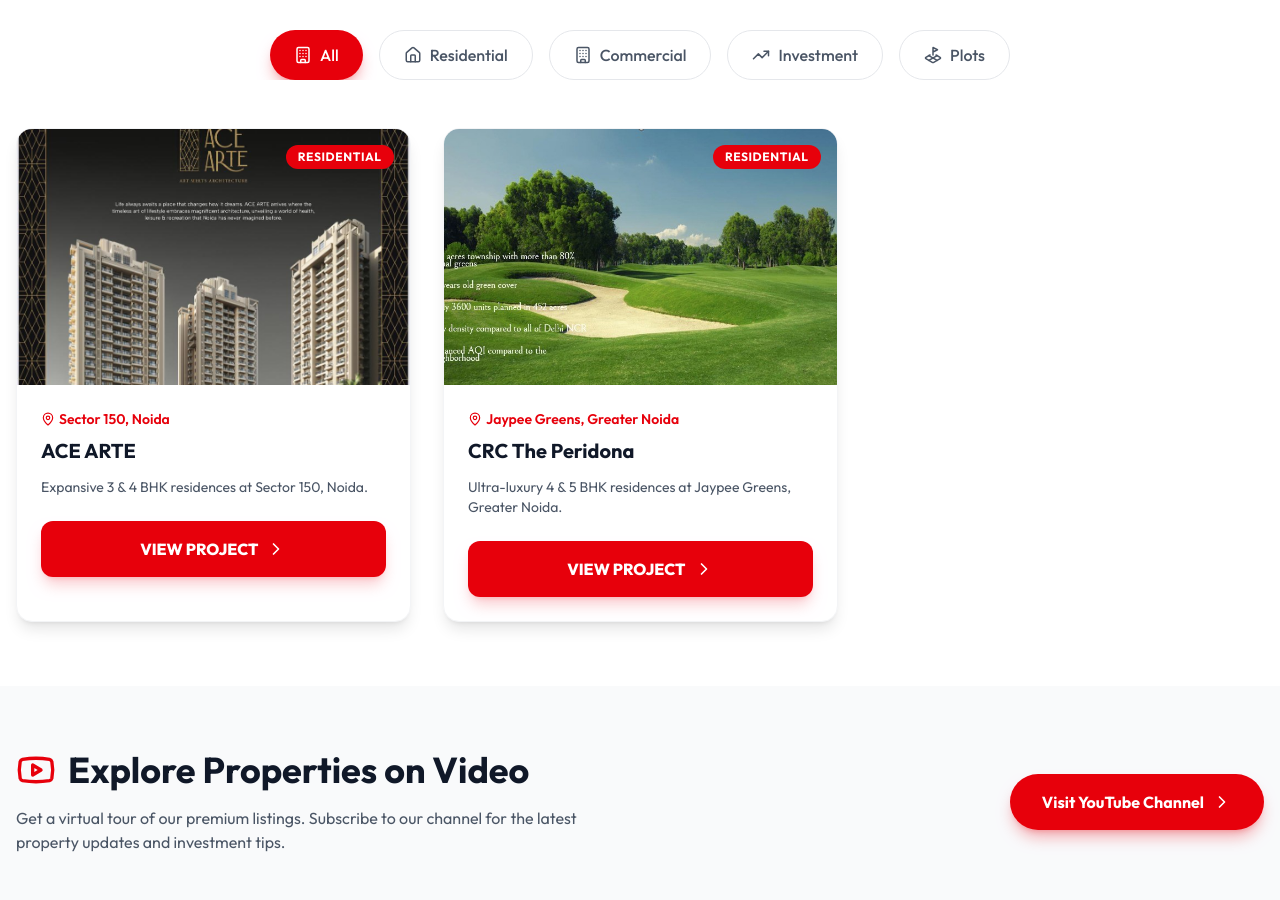
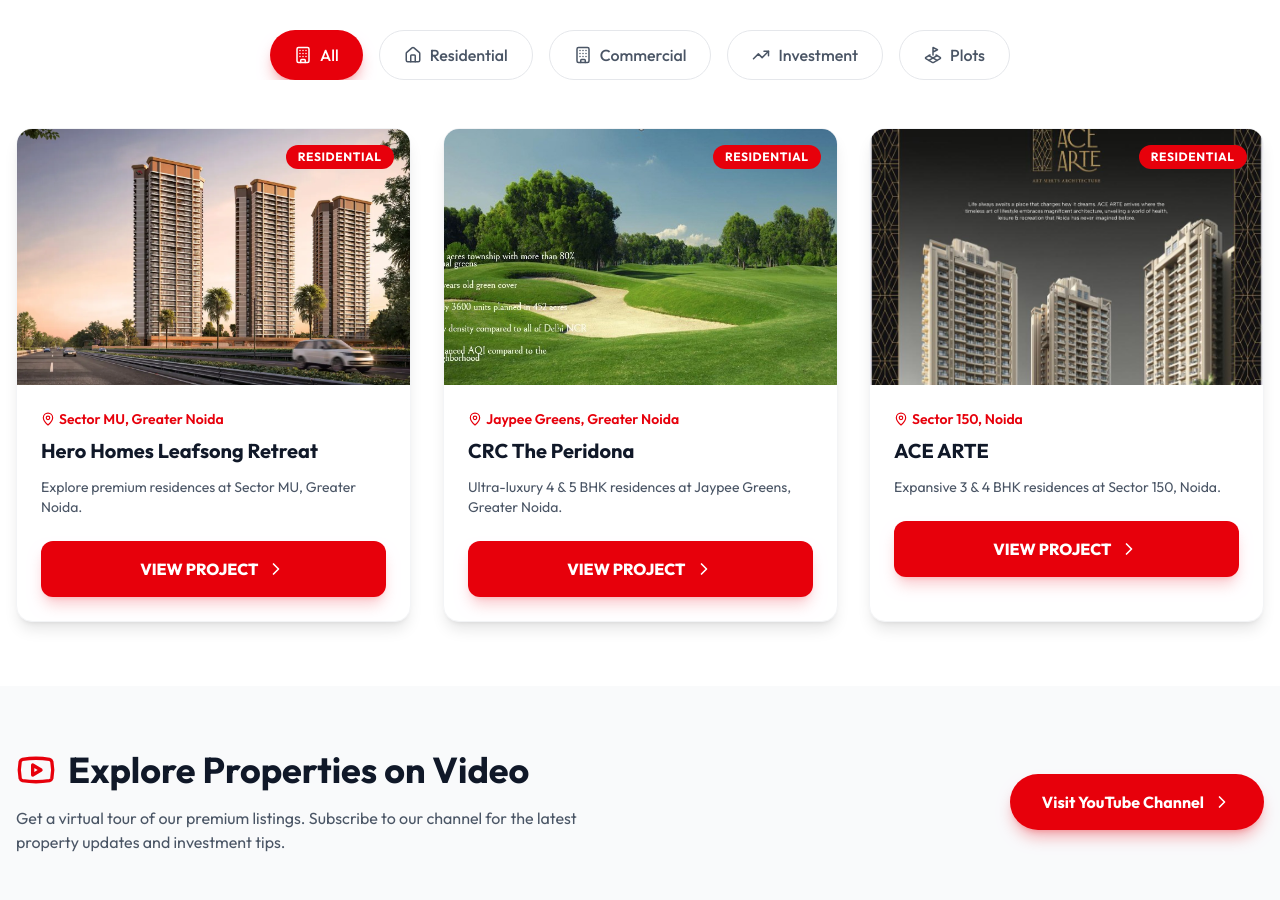
Before and after one commit to lalitrealprop/REAL-PROP, a React (Vite) app: page / in a window 1280 px wide. Shown: the part 2940-3840 px from the top of the page. Built offline with nearby package versions, Linux system fonts and the light colour scheme; no server answers; the database is empty; grey boxes are pictures that could not be loaded; a web font is replaced by a local one.

Commit message:
Show Hero Homes in navbar and project listings

```diff
--- a/src/components/Navbar.tsx
+++ b/src/components/Navbar.tsx
@@ -31,6 +31,7 @@
     { name: 'SVG Central Square', href: '/projects/svg-central-square' },
     { name: 'CRC The Peridona', href: '/projects/crc-the-peridona' },
     { name: 'ACE ARTE', href: '/projects/ace-arte-sector-150-noida' },
+    { name: 'Hero Homes Leafsong Retreat', href: '/projects/hero-homes-sector-mu-greater-noida' },
   ];
   const locations = [
     { name: 'Greater Noida', href: '/greater-noida' }, { name: 'Noida', href: '/noida' },
--- a/src/components/ProjectsSection.tsx
+++ b/src/components/ProjectsSection.tsx
@@ -15,6 +15,50 @@
   { id: 'Plots', icon: LandPlot },
 ];
 
+const FEATURED_PROJECTS: Project[] = [
+  {
+    id: 'realprop-hero-homes-sector-mu',
+    title: 'Hero Homes Leafsong Retreat',
+    description: 'Explore premium residences at Sector MU, Greater Noida.',
+    location: 'Sector MU, Greater Noida',
+    type: 'Residential',
+    category: 'Residential',
+    image: '/hero-homes-sector-mu/hero.webp',
+    createdAt: null as any,
+  },
+  {
+    id: 'realprop-crc-the-peridona',
+    title: 'CRC The Peridona',
+    description: 'Ultra-luxury 4 & 5 BHK residences at Jaypee Greens, Greater Noida.',
+    location: 'Jaypee Greens, Greater Noida',
+    type: 'Residential',
+    category: 'Residential',
+    image: '/crc-the-peridona/images/hero/hero-bg.webp',
+    createdAt: null as any,
+  },
+  {
+    id: 'realprop-ace-arte',
+    title: 'ACE ARTE',
+    description: 'Expansive 3 & 4 BHK residences at Sector 150, Noida.',
+    location: 'Sector 150, Noida',
+    type: 'Residential',
+    category: 'Residential',
+    image: '/ace-arte/ace-arte-hero.jpeg',
+    createdAt: null as any,
+  },
+];
+
+function getProjectRoute(project: Project): string | null {
+  const name = (project.title || '').toLowerCase();
+  if (name.includes('hero homes') || name.includes('leafsong')) {
+    return '/projects/hero-homes-sector-mu-greater-noida';
+  }
+  if (name.includes('svg central square')) return '/projects/svg-central-square';
+  if (name.includes('crc the peridona')) return '/projects/crc-the-peridona';
+  if (name.includes('ace arte')) return '/projects/ace-arte-sector-150-noida';
+  return null;
+}
+
 export default function ProjectsSection({ title }: { title?: string }) {
   const [projects, setProjects] = useState<Project[]>([]);
   const [loading, setLoading] = useState(true);
@@ -27,42 +71,28 @@
       setProjects(data);
       setLoading(false);
     }, (error) => {
+      setLoading(false);
       handleFirestoreError(error, OperationType.LIST, 'projects');
     });
     return () => unsubscribe();
   }, []);
 
-  const crcProject: Project = {
-    id: 'realprop-crc-the-peridona',
-    title: 'CRC The Peridona',
-    description: 'Ultra-luxury 4 & 5 BHK residences at Jaypee Greens, Greater Noida.',
-    location: 'Jaypee Greens, Greater Noida',
-    type: 'Residential',
-    category: 'Residential',
-    image: '/crc-the-peridona/images/hero/hero-bg.webp',
-    createdAt: null as any,
-  };
+  // Prefer the Firestore record when it exists, avoiding duplicate featured cards.
+  const hasMatchingProject = (featured: Project) =>
+    projects.some(project =>
+      project.id === featured.id ||
+      getProjectRoute(project) === getProjectRoute(featured) ||
+      project.title?.trim().toLowerCase() === featured.title.toLowerCase()
+    );
 
-  const aceArteProject: Project = {
-    id: 'realprop-ace-arte',
-    title: 'ACE ARTE',
-    description: 'Expansive 3 & 4 BHK residences at Sector 150, Noida.',
-    location: 'Sector 150, Noida',
-    type: 'Residential',
-    category: 'Residential',
-    image: '/ace-arte/ace-arte-hero.jpeg',
-    createdAt: null as any,
-  };
-
-  const withStaticProjects = [
-    ...(projects.some(p => p.title.toLowerCase().includes('ace arte')) ? [] : [aceArteProject]),
-    ...(projects.some(p => p.title.toLowerCase().includes('crc the peridona')) ? [] : [crcProject]),
+  const mergedProjects = [
+    ...FEATURED_PROJECTS.filter(featured => !hasMatchingProject(featured)),
+    ...projects,
   ];
-  const mergedProjects = [...withStaticProjects, ...projects];
 
   const filteredProjects = activeCategory === 'All'
     ? mergedProjects
-    : mergedProjects.filter(p => p.category === activeCategory);
+    : mergedProjects.filter(p => p.category === activeCategory || (!p.category && p.type === activeCategory));
 
   return (
     <div className="container mx-auto px-4">
@@ -80,7 +110,6 @@
         <p className="text-gray-600 max-w-2xl mx-auto font-medium">Explore our wide range of premium properties in Noida, Greater Noida, and Delhi NCR.</p>
       </div>
 
-      {/* Category Filter */}
       <div className="flex overflow-x-auto md:flex-wrap md:justify-center gap-3 md:gap-4 mb-12 pb-4 md:pb-0 scrollbar-hide -mx-4 px-4 md:mx-0 md:px-0">
         {CATEGORIES.map((cat) => (
           <button
@@ -103,12 +132,12 @@
           <Loader2 className="animate-spin text-red-600" size={40} />
         </div>
       ) : (
-        <motion.div
-          layout
-          className="grid grid-cols-1 md:grid-cols-2 lg:grid-cols-3 gap-8"
-        >
+        <motion.div layout className="grid grid-cols-1 md:grid-cols-2 lg:grid-cols-3 gap-8">
           <AnimatePresence mode="popLayout">
-            {filteredProjects.map((project) => (
+            {filteredProjects.map((project) => {
+              const route = getProjectRoute(project);
+              const buttonClasses = 'w-full flex items-center justify-center space-x-2 bg-red-600 hover:bg-red-700 text-white py-4 rounded-xl font-black transition-all shadow-lg shadow-red-600/20 hover:shadow-red-600/40';
+              return (
                 <motion.div
                   key={project.id}
                   layout
@@ -137,30 +166,9 @@
                     <h3 className="text-xl font-bold text-gray-900 mb-3 group-hover:text-red-600 transition-colors">
                       {project.title}
                     </h3>
-                  <p className="text-gray-600 text-sm mb-6 line-clamp-2">
-                    {project.description}
-                  </p>
-                  {project.title.toLowerCase().includes('svg central square') ? (
-                    <Link
-                      to="/projects/svg-central-square"
-                      className="w-full flex items-center justify-center space-x-2 bg-red-600 hover:bg-red-700 text-white py-4 rounded-xl font-black transition-all shadow-lg shadow-red-600/20 hover:shadow-red-600/40"
-                    >
-                      <span>VIEW PROJECT</span>
-                      <ChevronRight size={20} />
-                    </Link>
-                  ) : project.title.toLowerCase().includes('crc the peridona') ? (
-                    <Link
-                      to="/projects/crc-the-peridona"
-                      className="w-full flex items-center justify-center space-x-2 bg-red-600 hover:bg-red-700 text-white py-4 rounded-xl font-black transition-all shadow-lg shadow-red-600/20 hover:shadow-red-600/40"
-                    >
-                      <span>VIEW PROJECT</span>
-                      <ChevronRight size={20} />
-                    </Link>
-                  ) : project.title.toLowerCase().includes('ace arte') ? (
-                    <Link
-                      to="/projects/ace-arte-sector-150-noida"
-                      className="w-full flex items-center justify-center space-x-2 bg-red-600 hover:bg-red-700 text-white py-4 rounded-xl font-black transition-all shadow-lg shadow-red-600/20 hover:shadow-red-600/40"
-                    >
+                    <p className="text-gray-600 text-sm mb-6 line-clamp-2">{project.description}</p>
+                    {route ? (
+                      <Link to={route} className={buttonClasses}>
                         <span>VIEW PROJECT</span>
                         <ChevronRight size={20} />
                       </Link>
@@ -171,7 +179,7 @@
                           if (heroForm) heroForm.scrollIntoView({ behavior: 'smooth' });
                           else document.getElementById('contact')?.scrollIntoView({ behavior: 'smooth' });
                         }}
-                      className="w-full flex items-center justify-center space-x-2 bg-red-600 hover:bg-red-700 text-white py-4 rounded-xl font-black transition-all shadow-lg shadow-red-600/20 hover:shadow-red-600/40"
+                        className={buttonClasses}
                       >
                         <span>GET DETAILS</span>
                         <ChevronRight size={20} />
@@ -179,12 +187,12 @@
                     )}
                   </div>
                 </motion.div>
-            ))}
+              );
+            })}
           </AnimatePresence>
         </motion.div>
       )}
 
-      {/* Empty State */}
       {!loading && filteredProjects.length === 0 && (
         <div className="text-center py-20">
           <Building className="mx-auto text-gray-300 mb-4" size={64} />
```
Lines whose indentation alone changed are shown as unchanged.
